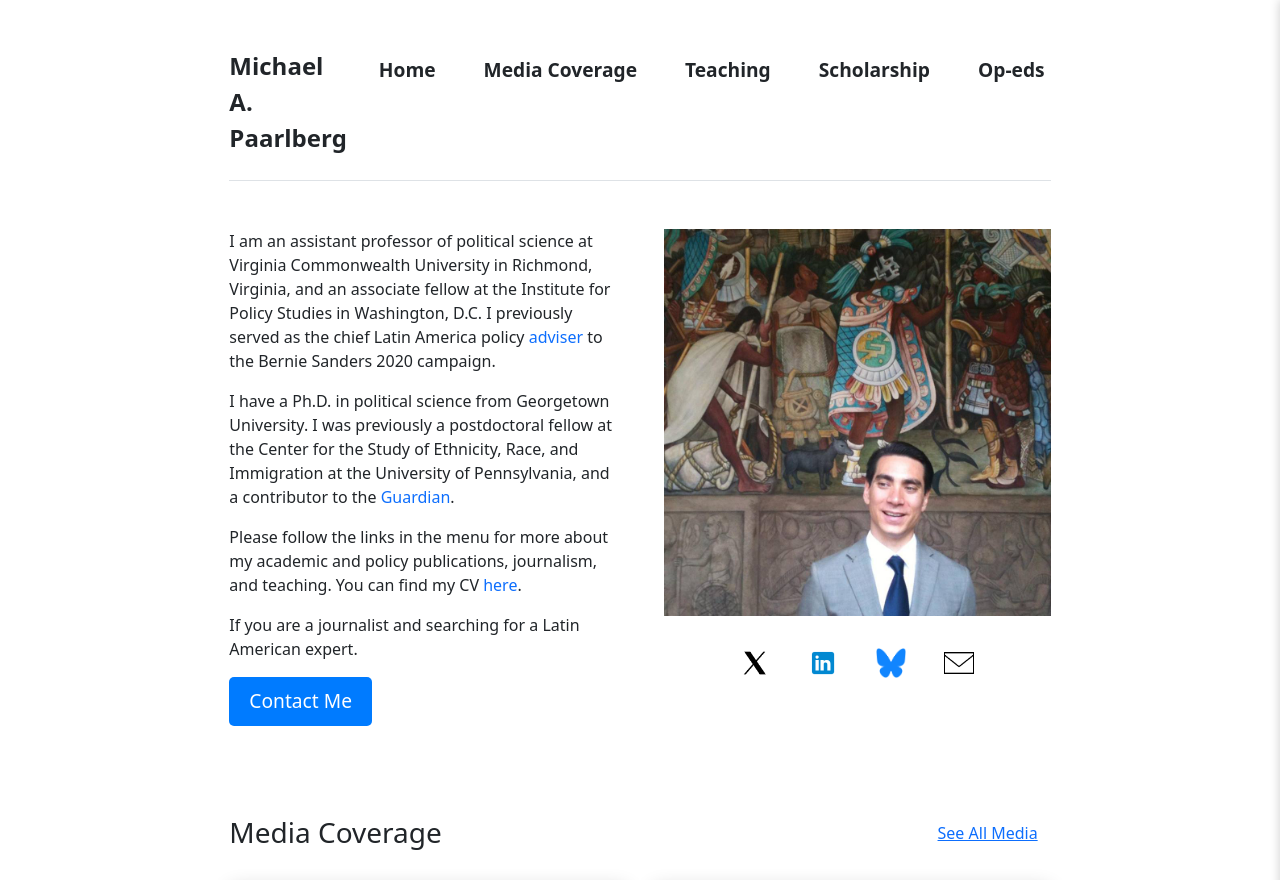
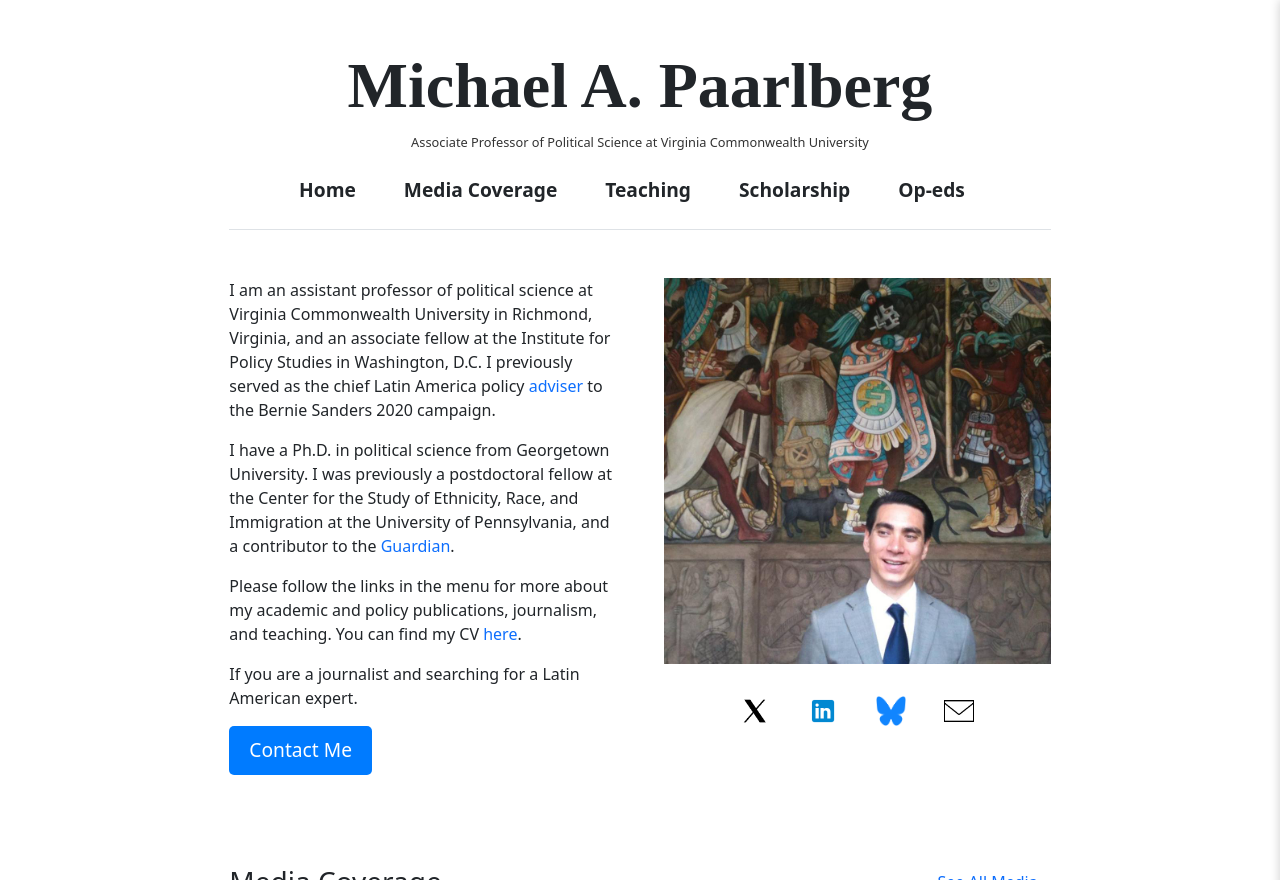
Before and after one commit to RelevantResearch/michael-paarlberg, a Jekyll site: the page built from _pages/home.md, in a window 1280 px wide, cut to the strip 0-880 px from the top of the page. Built offline with Jekyll 4.4.1, drawn with Linux system fonts in a browser that asks for light colours.

Commit message:
"redesigned header for landing page"

```diff
--- a/_config.yml
+++ b/_config.yml
@@ -1,7 +1,7 @@
 url: "" # the base hostname & protocol for your site, e.g. http://example.com
 baseurl: "" # the subpath of your site, e.g. /blog
 title: "Michael A. Paarlberg" # the name of your site, e.g. ACME Corp.
-description:
+description: "Associate Professor of Political Science at Virginia Commonwealth University"
 university:
 
 logging:
--- a/_data/profile.yml
+++ b/_data/profile.yml
@@ -1,4 +1,5 @@
 name: "Michael A. Paarlberg, Ph.D."
+description: "Associate Professor of Political Science at Virginia Commonwealth University"
 title: "Associate Professor of Political Science"
 university: "Virginia Commonwealth University"
 additional_title: "Associate Fellow"
--- a/_includes/header.html
+++ b/_includes/header.html
@@ -1,15 +1,15 @@
 <header
-  class="d-flex flex-row flex-md-row align-items-start pb-3 mb-5 border-bottom"
+  class="d-flex flex-column flex-md-column flex-sm-row align-items-center pb-3 mb-5 border-bottom"
 >
   <!-- Content Column: Title, Description, and University -->
   <div class="name">
-    <div class="content-column d-flex flex-column no-wrap mb-3 mb-md-0 me-md-3">
-      <a
-        href="{{ site.github.url }}/"
-        class="d-flex flex-column align-items-start text-decoration-none"
-      >
-        <span class="fs-4 fw-bold">{{ site.title }}</span>
+    <div
+      class="content-column d-flex flex-column align-items-center text-decoration-none"
+    >
+      <a href="{{ site.github.url }}/" class="title">
+        <h1>{{ site.title }}</h1>
       </a>
+      <span class="description">{{ site.data.profile.description }}</span>
     </div>
   </div>
 
--- a/_sass/_navbar.scss
+++ b/_sass/_navbar.scss
@@ -1,9 +1,30 @@
+/* Title Styles */
+.name a {
+  color: #212529;
+}
+
+.description {
+  color: #212529;
+  font-size: 0.8rem;
+  margin-bottom: 0.5rem;
+  transition: color 0.3s ease;
+}
+
+.name h1 {
+  font-weight: bold;
+  font-size: 4rem; /* Default size for larger screens */
+  font-family: "Big Caslon", serif;
+  margin-bottom: 0.5rem;
+  transition: color 0.3s ease;
+}
+
 /* Standard Nav Bar styles */
 .nav-bar {
   display: flex;
+  justify-content: center;
   align-items: center;
-  margin-left: auto;
   white-space: nowrap; /* Prevents word wrapping */
+  padding-top: 0.5rem;
 }
 
 body a {
@@ -25,32 +46,6 @@ body a {
   color: #007bff;
 }
 
-/* Responsive Styles */
-@media (max-width: 768px) {
-  .nav-bar a {
-    font-size: 1rem; /* Decrease font size on medium screens */
-  }
-}
-
-@media (max-width: 480px) {
-  .nav-bar a {
-    font-size: 0.9rem; /* Decrease font size further on small screens */
-  }
-}
-
-/* Styles for the site title */
-.name .content-column a span {
-  color: #212529;
-  font-weight: bold;
-  font-size: 1.5rem;
-  margin-bottom: 0.5rem;
-  transition: color 0.3s ease;
-}
-
-.bold-link {
-  font-weight: bold;
-}
-
 /* Header */
 header {
   display: flex;
@@ -63,9 +58,10 @@ header {
 
 /* Hamburger styles */
 .hamburger {
-  display: none;
+  display: none; /* Default hidden */
   width: 30px;
   height: 25px;
+  padding-top: 0.5rem;
   flex-direction: column;
   justify-content: space-between;
   cursor: pointer;
@@ -79,6 +75,7 @@ header {
   transition: 0.4s;
 }
 
+/* Side Menu styles */
 .side-menu {
   position: fixed;
   top: 0;
@@ -147,12 +144,33 @@ input[type="checkbox"]:checked + label.hamburger {
 }
 
 /* Responsive Styles */
-@media (max-width: 992px) {
+@media (max-width: 768px) {
   .nav-bar {
     display: none; /* Hide nav bar on smaller screens */
   }
-
   .hamburger {
-    display: flex; /* Show hamburger menu on medium and smaller screens */
+    display: flex; /* Show hamburger menu on smaller screens */
   }
 }
+
+@media (min-width: 993px) {
+  .nav-bar {
+    display: flex; /* Show nav bar on larger screens */
+  }
+  .hamburger {
+    display: none; /* Hide hamburger menu on larger screens */
+  }
+}
+
+/* Responsive Styles */
+@media (max-width: 768px) {
+  .title {
+    font-size: 2rem; /* Title size for small screens */
+  }
+}
+
+@media (max-width: 480px) {
+  .nav-bar a {
+    font-size: 0.9rem; /* Decrease font size further on small screens */
+  }
+}
```
